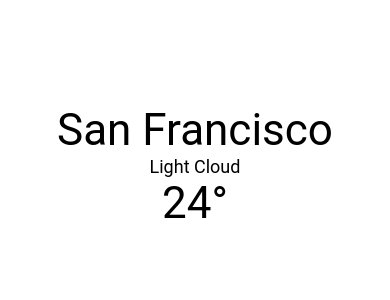
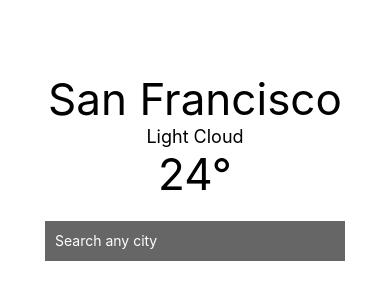
Before and after one commit to rezaenayati/weather, a React Native app: screen / in a window 390 px wide. Shown: the part 256-556 px from the top of the page. Built offline with nearby package versions, Linux system fonts and the light colour scheme.

Commit message:
Add text input

```diff
--- a/App.js
+++ b/App.js
@@ -4,16 +4,25 @@ import {
   Text,
   View,
   Platform,
+  TextInput,
+  KeyboardAvoidingView,
 } from 'react-native';
 
 export default class App extends React.Component {
   render() {
     return (
-      <View style={styles.container}>
+      <KeyboardAvoidingView style={styles.container} behavior='padding'>
         <Text style={[styles.largeText , styles.textStyle]}>San Francisco</Text>
         <Text style={[styles.smallText , styles.textStyle]}>Light Cloud</Text>
         <Text style={[styles.largeText , styles.textStyle]}>24°</Text>
-      </View>
+        <TextInput
+          autoCorrect={false}
+          placeholder='Search any city'
+          placeholderTextColor='white'
+          style={styles.textInput}
+          clearButtonMode= 'always'
+        />
+      </KeyboardAvoidingView>
     );
   }
 }
@@ -27,7 +36,14 @@ const styles = StyleSheet.create({
   },
   textStyle: {
     textAlign: 'center',
-    fontFamily: Platform.OS === 'ios' ? 'AvenirNext-Regular' : 'Roboto',
+    ...Platform.select({
+      ios: {
+        fontFamily: 'AvenirNext-Regular',
+      },
+      android: {
+        fontFamily: 'Roboto',
+      },
+    }),
   },
   largeText: {
     fontSize: 44,
@@ -35,4 +51,14 @@ const styles = StyleSheet.create({
   smallText: {
     fontSize: 18,
   },
+  textInput: {
+    backgroundColor: '#666',
+    color: 'white',
+    height: 40,
+    width: 300,
+    marginTop: 20,
+    marginHorizontal: 20,
+    paddingHorizontal: 10,
+    alignSelf: 'center',
+  },
 });
```
